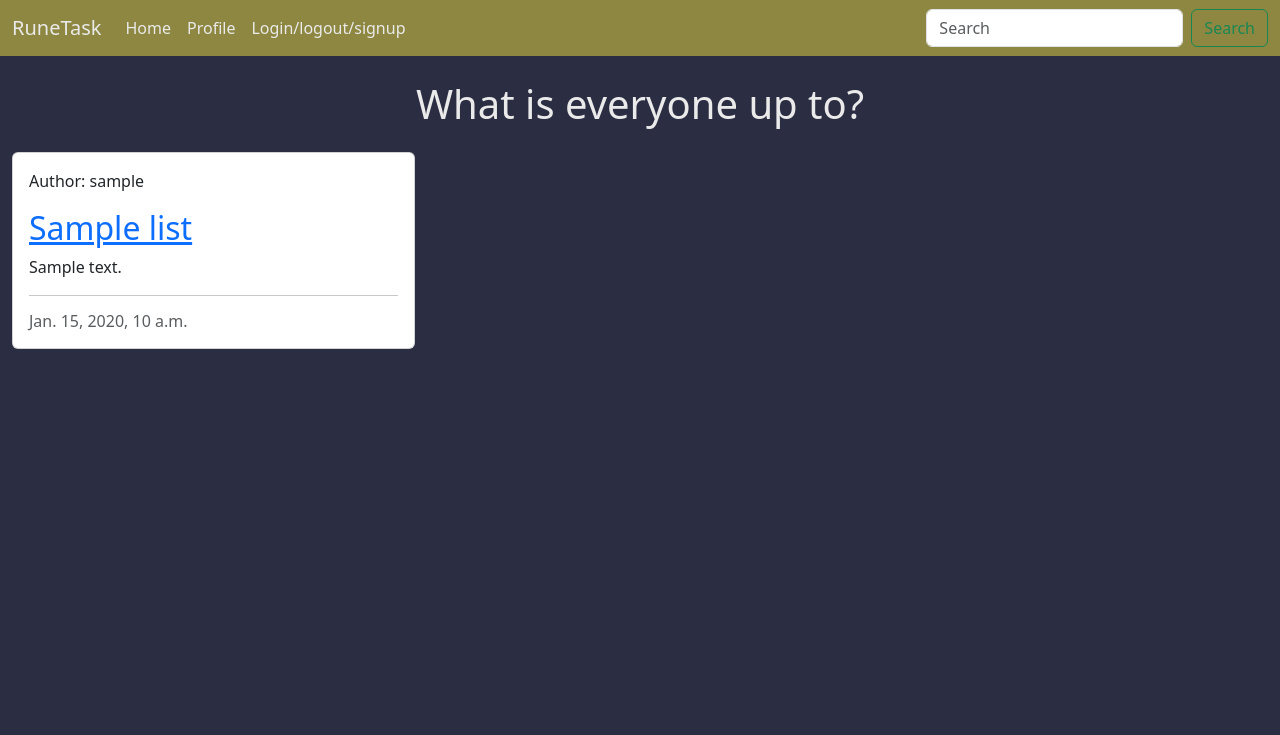
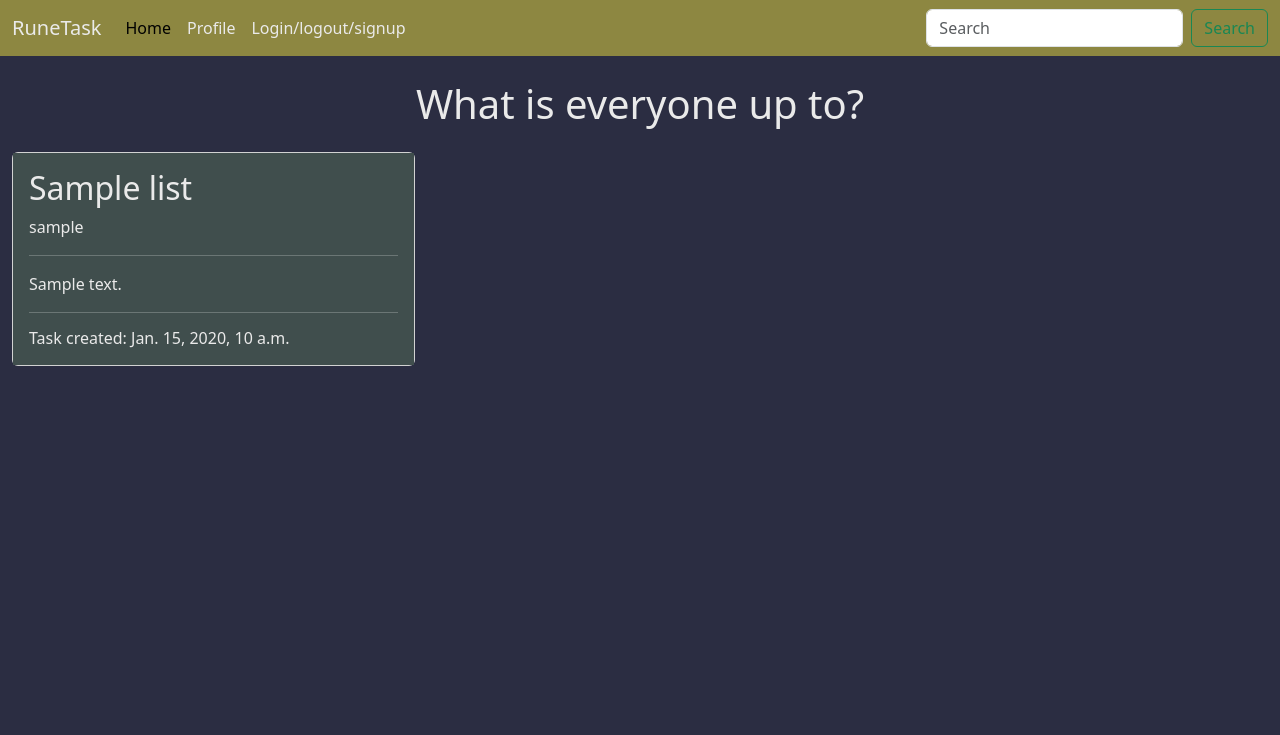
Before and after one commit to Code-Dearman/Django-Capstone, a Django app: page / in a window 1280 px wide. Shown: the top 735 px of the page. Run offline with Django 4.2, Linux system fonts and the light colour scheme; tables that the repository leaves empty hold one stand-in row (values such as "Sample post"); some libraries are stand-ins or nearby versions.

Commit message:
add template active logic

```diff
--- a/static/css/style.css
+++ b/static/css/style.css
@@ -1,3 +1,4 @@
+/* ----------------------------------------------------- General Styles */
 main {
     background-color: #2B2D42;
     height: 85vh;
@@ -8,6 +9,8 @@ main {
     flex-wrap: wrap;
 }
 
+
+/* ----------------------------------------------------- Colour Palette */
 .bgColour {
     color: #2B2D42;
 }
@@ -40,6 +43,7 @@ main {
     color: #404E4D;
 }
 
+
 /* ----------------------------------------------------- NavBar */
 .navbar {
     background-color: #8D8741;
@@ -51,6 +55,13 @@ main {
 
 
 /* ----------------------------------------------------- Footer */
+.card-body {
+    color: #EAEAEA;
+    background-color: #404E4D;
+}
+
+
+/* ----------------------------------------------------- Footer */
 .footerContainer {
     background-color: #8D8741;
 }
--- a/templates/index.html
+++ b/templates/index.html
@@ -38,7 +38,7 @@
             </button>
             <div class="collapse navbar-collapse" id="navbarSupportedContent">
                 <ul class="navbar-nav me-auto mb-2 mb-lg-0">
-                    <li class="nav-item"><a href="" class="nav-link textMain">Home</a></li>
+                    <li class="nav-item"><a href="" class="nav-link textMain {% if request.path == home_url %} active {% endif %}">Home</a></li>
                     <li class="nav-item"><a href="" class="nav-link textMain">Profile</a></li>
                     <li class="nav-item"><a href="" class="nav-link textMain">Login/logout/signup</a></li>
                 </ul>
--- a/to_do/templates/to_do/to_do_list.html
+++ b/to_do/templates/to_do/to_do_list.html
@@ -13,21 +13,18 @@
                 <div class="col-md-4">
                     <div class="card mb-4">
                         <div class="card-body">
-                            <div class="image-container">
-                                <div class="image-flash">
-                                    <p class="author">Author: {{ task.author }}</p>
-                                </div>
-                            </div>
-                            <a href="#" class="post-link">
-                                <h2 class="card-title">{{ task.list_title }}</h2>
-                            </a>
+
+                            <h2 class="card-title">{{ task.list_title }}</h2>
+                            <p class="card-text">{{ task.author }}</p>
+
+                            <hr>
 
                             <p class="card-text">
-                                {{ task.list_content }}
+                                {{ task.list_content | safe }}
                             </p>
 
-                            <hr />
-                            <p class="card-text text-muted h6">{{ task.created_on}}
+                            <hr>
+                            <p class="card-text h6">Task created: {{ task.created_on}}
                             </p>
                         </div>
                     </div>
```
